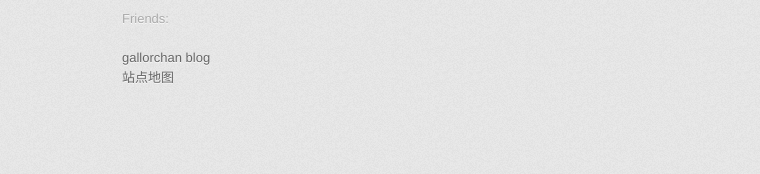
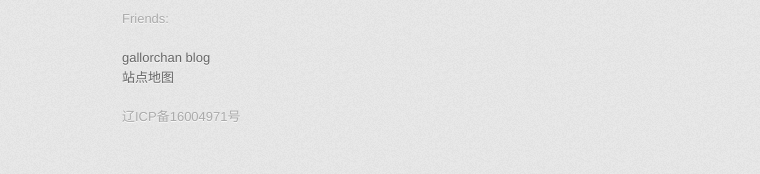
Before and after one commit to ilimei/ilimei.github.io, a Jekyll site: the page built from index.html, in a window 1280 px wide. Shown: the part 726-900 px from the top of the page, without its empty margins (208-968 px from the left). Built offline with Jekyll 4.4.1, drawn with Linux system fonts in a browser that asks for light colours; the list of posts is cut into pages by our own code; comment, search, counter and statistics services are not loaded.

Commit message:
提交备案号

```diff
--- a/_includes/footer.html
+++ b/_includes/footer.html
@@ -4,6 +4,7 @@
 		<a href="{{ friend.url }}">{{ friend.name }}</a>
  	{% endfor %}
  	<p><a href="/sitemap.xml">站点地图</a></p>
+    <p>辽ICP备16004971号</p>
  </footer>
  <script>
 (function(){
```
